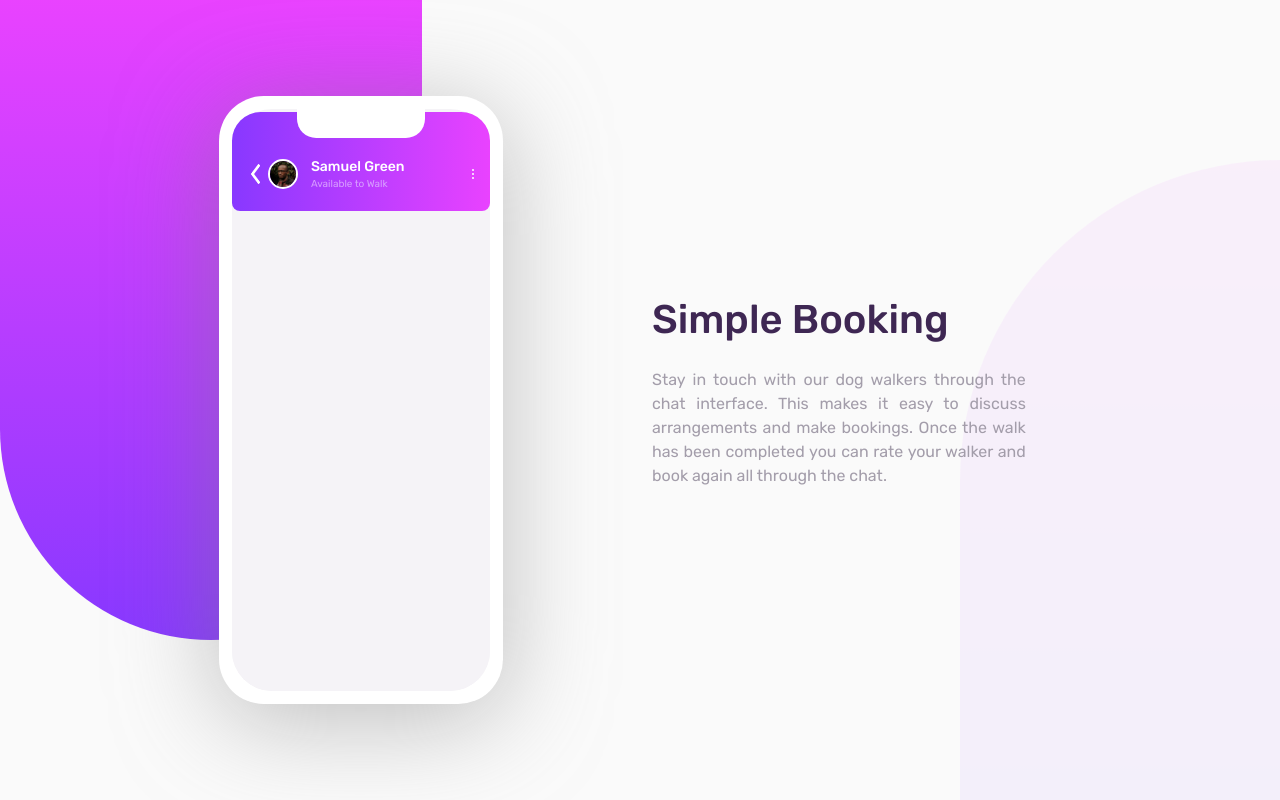
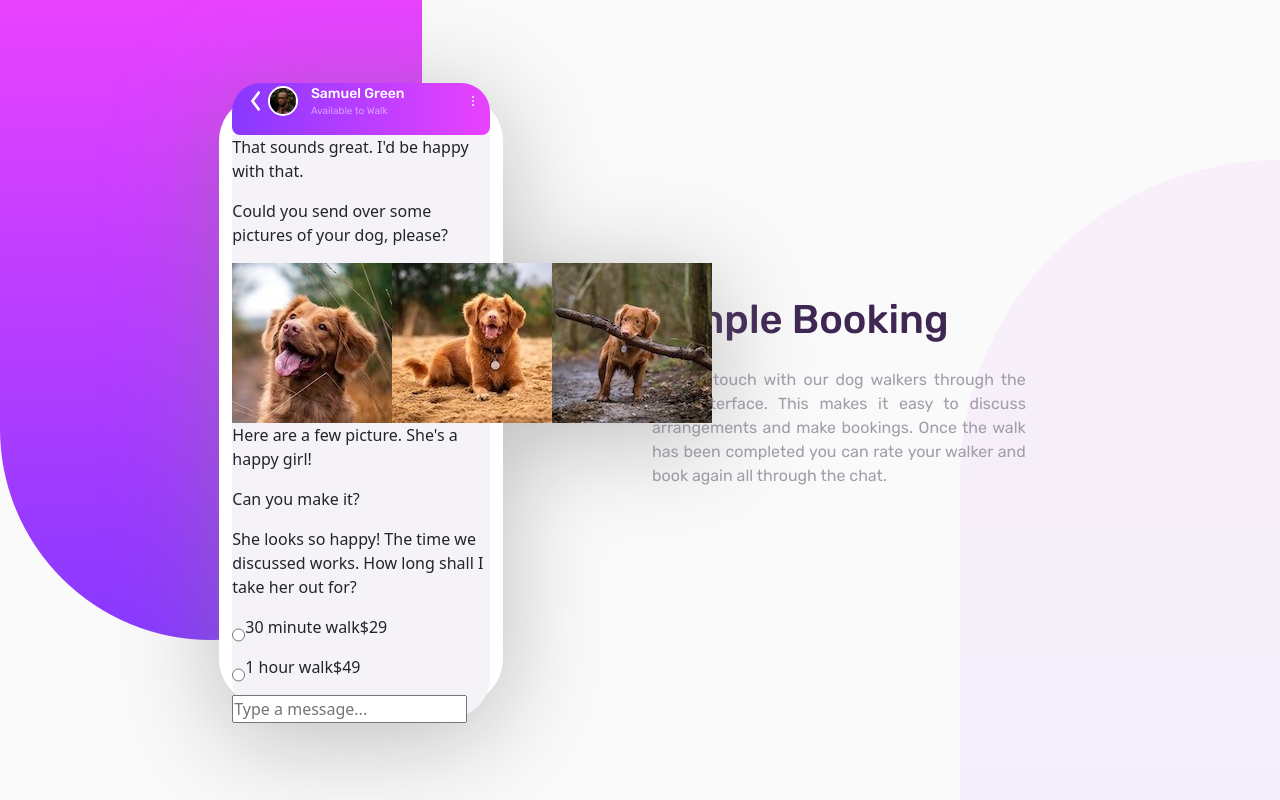
Before and after one commit to T-Induwara/chat-app-ui, a React (Create React App) app: page / in a window 1280 px wide. Built offline with nearby package versions, Linux system fonts and the light colour scheme.

Commit message:
Added all the main content to the appUI.js file

```diff
--- a/src/components/AppUI.js
+++ b/src/components/AppUI.js
@@ -2,6 +2,7 @@ import React from 'react';
 import 'bootstrap/dist/css/bootstrap.min.css';
 import 'bootstrap/dist/js/bootstrap.min.js';
 import BackIcon from '../assets/images/back-icon.png';
+import SendIcon from '../assets/images/send-icon.png';
 import Avatar from '../assets/images/avatar.jpg';
 import DogPic1 from '../assets/images/dog-image-1.jpg';
 import DogPic2 from '../assets/images/dog-image-2.jpg';
@@ -38,7 +39,58 @@ const AppUI = () => {
                                     </div>
                                 </div>
                             </div>
-                            <div className="ui-content"></div>
+                            <div className="ui-content">
+                                <div className="content-col">
+                                    <p className="left-chat">
+                                        That sounds great. I'd be happy with that.
+                                    </p>
+                                    <p className="left-chat">
+                                        Could you send over some pictures of your dog, please?
+                                    </p>
+                                </div>
+                                <div className="content-col">
+                                    <div className="d-flex flex-row pet-images">
+                                        <img src={DogPic1} className="dog-img" alt="Dog image"/>
+                                        <img src={DogPic2} className="dog-img" alt="Dog image"/>
+                                        <img src={DogPic3} className="dog-img" alt="Dog image"/>
+                                    </div>
+                                    <p className="right-chat">
+                                        Here are a few picture. She's a happy girl!
+                                    </p>
+                                    <p className="right-chat">
+                                        Can you make it?
+                                    </p>
+                                </div>
+                                <div className="content-col">
+                                    <p className="left-chat">
+                                        She looks so happy! The time we discussed works. How long shall I take her out for?
+                                    </p>
+                                    <div className="d-flex flex-row left-chat-check">
+                                        <div className="d-flex flex-row">
+                                            <input type="radio" id="selection" name="time-walk" value="30"/>
+                                            <p class="user-choice-text">
+                                                30 minute walk
+                                            </p>
+                                        </div>
+                                        <p className="choice-price">$29</p>
+                                    </div>
+                                    <div className="d-flex flex-row left-chat-check">
+                                        <div className="d-flex flex-row">
+                                            <input type="radio" id="selection" name="time-walk" value="30"/>
+                                            <p className="user-choice-text">
+                                                1 hour walk
+                                            </p>
+                                        </div>
+                                        <p className="choice-price">$49</p>
+                                    </div>
+                                </div>
+                                <div className="d-flex flex-row content-col">
+                                    <input type="text" placeholder="Type a message..." className="text-placeholder"></input>
+                                    <div className="send-btn">
+
+                                    </div>
+                                </div>
+                            </div>
                         </div>
                     </div>
                 </div>
```
